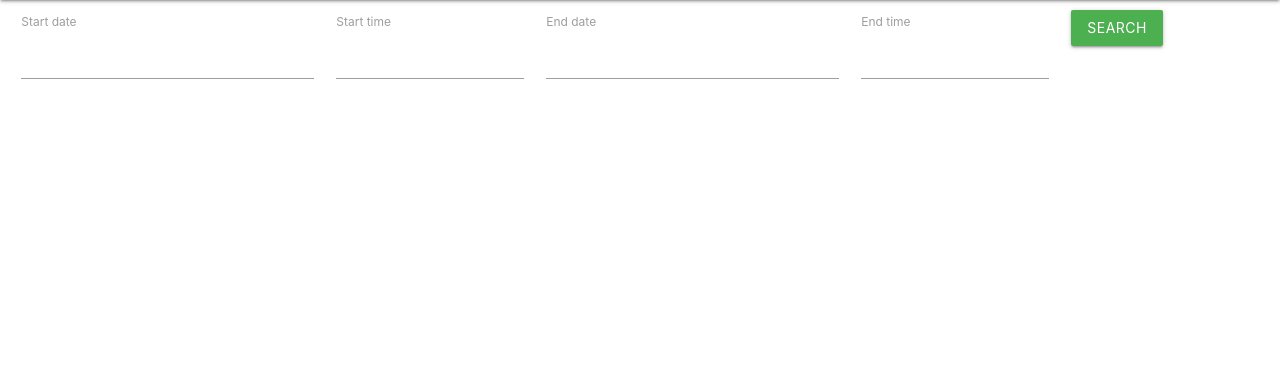
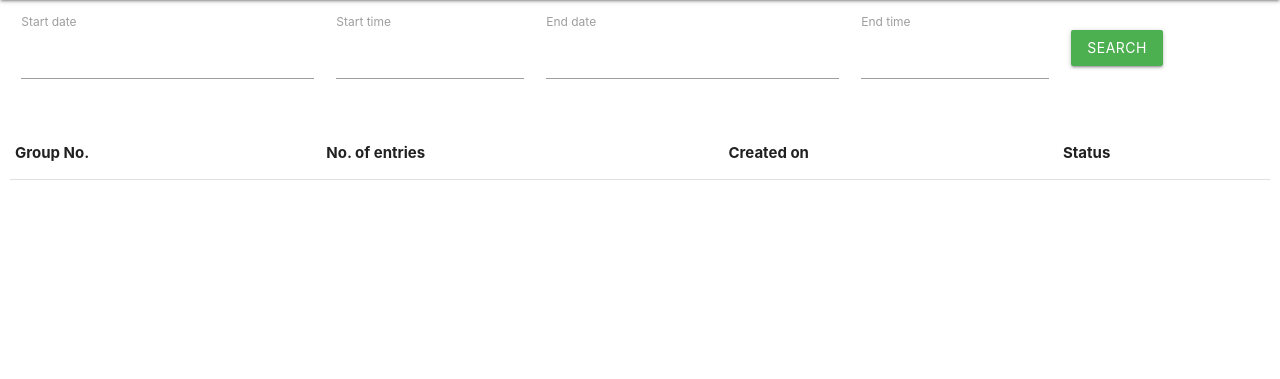
Before and after one commit to shaunak56/Content-Moderation-System, a Django app: page /cms/usage-analysis in a window 1280 px wide. Shown: the part 64-443 px from the top of the page. Run offline with Django 3.2, Linux system fonts and the light colour scheme; lists and menus that the app fills with data are empty; some libraries are stand-ins or nearby versions.

Commit message:
usage analysis integration

```diff
--- a/ContentModerationSystem/CMSApp/templates/CMSApp/base.html
+++ b/ContentModerationSystem/CMSApp/templates/CMSApp/base.html
@@ -78,7 +78,7 @@
               <a href="{% url 'profile-page' %}" class="collapsible-header"><i class="material-icons red-text">person</i> Profile</a>
             </li>
             <li>
-              <a href="javascript:void(0)" class="collapsible-header"><i class="material-icons red-text">data_usage</i> Statistics</a>
+              <a href="{% url 'usage-analysis-page' %}" class="collapsible-header"><i class="material-icons red-text">data_usage</i> Statistics</a>
             </li>
             <li>
               <a href="javascript:void(0)" class="collapsible-header"><i class="material-icons red-text">payments</i> Billing</a>
--- a/ContentModerationSystem/CMSApp/templates/CMSApp/usage_analysis.html
+++ b/ContentModerationSystem/CMSApp/templates/CMSApp/usage_analysis.html
@@ -5,28 +5,51 @@
 <div class="row" style="padding: 10px">
     <div class="col s3">
         <label for="start-date">Start date</label>
-        <input type="text" id="start-date" value="{{ start_date }}" class="datepicker">
+        <input type="text" id="start-date" value="{{ start_date|date:'d/m/Y' }}" class="datepicker">
     </div>
     <div class="col s2">
         <label for="start-time">Start time</label>
-        <input type="text" id="start-time" value="{{ start_time }}" class="timepicker">
+        <input type="text" id="start-time" value="{{ start_date|date:'H:i' }}" class="timepicker">
     </div>
     <div class="col s3">
         <label for="end-date">End date</label>
-        <input type="text" id="end-date" value="{{ end_date }}" class="datepicker">
+        <input type="text" id="end-date" value="{{ end_date|date:'d/m/Y' }}" class="datepicker">
     </div>
     <div class="col s2">
         <label for="end-time">End time</label>
-        <input type="text" id="end-time" value="{{ end_time }}" class="timepicker">
+        <input type="text" id="end-time" value="{{ end_date|date:'H:i' }}" class="timepicker">
     </div>
-    <div class="col s2">
+    <div class="col s2" style="padding-top: 20px">
         <a class="btn green white-text" href="javascript:void(0)" onclick="search_in_range()">Search</a>
     </div>
 </div>
 
+<div class="row" style="padding: 10px">
+    <table id="table-content-groups">
+        <thead>
+            <tr>
+                <th>Group No.</th>
+                <th>No. of entries</th>
+                <th>Created on</th>
+                <th>Status</th>
+            </tr>
+        </thead>
+        <tbody id="tbody-content-groups">
+
+        </tbody>
+    </table>
+</div>
+
 <script>
 
-    $(document).ready(function(){
+function search_in_range() {
+    start_date = $('#start-date').val().replaceAll('/','-')+"-"+$('#start-time').val().replace(':','-');
+    end_date = $('#end-date').val().replaceAll('/','-')+"-"+$('#end-time').val().replace(':','-');
+    window.location = "{% url 'usage-analysis-page' %}" + "?start_date="+start_date+"&end_date="+end_date;
+}
+
+
+$(document).ready(function(){
         start_date = -1;
         start_time = -1;
         end_date = -1;
@@ -44,7 +67,7 @@
             end_time = $('#end-time').val();
         }
         $.ajax({
-            url:"{% url 'usage-analysis-page' %}",
+            url:"{% url 'usage-analysis-API' %}",
             type:"GET",
             data:{
                 start_date:start_date,
@@ -52,7 +75,32 @@
                 end_date: end_date,
                 end_time: end_time
             },
-
+            success: function(response, status, xhr) {
+                if (xhr.status == 200) {
+                    tbody_html = "";
+                    for(let i=0; i<response['content_group_objects'].length; i++){
+                        row = response['content_group_objects'][i];
+                        tbody_html+='<tr>\
+                                        <td>'+row['uuid']+'</td>\
+                                        <td>'+row['entries']+'</td>\
+                                        <td>'+row['created_on']+'</td>\
+                                        <td>'+row['status']+'</td>\
+                                     </tr>'
+                    }
+                    $('#tbody-content-groups').html(tbody_html);
+                    $('#table-content-groups').DataTable({
+                        "bLengthChange": false,
+                        "iDisplayLength": 20,
+                        "pageLength": 20
+                    });
+                }
+                else{
+                    showToast("Internal server error");
+                }
+            },
+            error: function(xhr, textstatus, errorthrown) {
+                console.log("Please report this error: " + errorthrown + xhr.status + xhr.responseText);
+            }
         })
     });
 </script>
--- a/ContentModerationSystem/CMSApp/views.py
+++ b/ContentModerationSystem/CMSApp/views.py
@@ -1,8 +1,10 @@
 from django.shortcuts import render
 from rest_framework.response import Response
 from rest_framework.authentication import SessionAuthentication, \
-	BasicAuthentication
+    BasicAuthentication
 from rest_framework.views import APIView
+from django.utils import timezone
+
 from CMSApp.models import *
 from .constants import *
 
@@ -10,12 +12,11 @@ from ContentModerationSystem import settings
 from django.contrib.auth import authenticate, login, logout
 from django.contrib.auth.decorators import login_required
 
-
-from django.http import HttpResponse, HttpResponseRedirect,HttpResponseNotFound
+from django.http import HttpResponse, HttpResponseRedirect, HttpResponseNotFound
 
 import json
 import uuid
-from datetime import datetime,time,date,timedelta
+from datetime import datetime, time, date, timedelta
 from calendar import monthrange
 
 from django.utils.timezone import localtime
@@ -23,20 +24,21 @@ from django.utils.timezone import localtime
 from .serializers import UserProfileSerializer
 from rest_framework.permissions import AllowAny, IsAuthenticated
 from rest_framework.status import (HTTP_200_OK,
-								   HTTP_202_ACCEPTED,
-								   HTTP_208_ALREADY_REPORTED,
-								   HTTP_400_BAD_REQUEST,
-								   HTTP_412_PRECONDITION_FAILED,
-								   HTTP_409_CONFLICT,
-								   HTTP_401_UNAUTHORIZED,
-								   HTTP_404_NOT_FOUND)
-
+                                   HTTP_202_ACCEPTED,
+                                   HTTP_208_ALREADY_REPORTED,
+                                   HTTP_400_BAD_REQUEST,
+                                   HTTP_412_PRECONDITION_FAILED,
+                                   HTTP_409_CONFLICT,
+                                   HTTP_401_UNAUTHORIZED,
+                                   HTTP_404_NOT_FOUND)
 
 import logging
 import sys
+
 logging.basicConfig(level=logging.INFO)
 logger = logging.getLogger(__name__)
 import traceback
+
 
 # 400 Bad Request
 # 401 Unauthorized
@@ -50,232 +52,234 @@ import traceback
 # CLASSES BELOW
 
 def LoginPage(request):
+    context = {}
+    context["tier_objs"] = Tier.objects.all()
 
-	context = {}
-	context["tier_objs"] = Tier.objects.all()
+    return render(request, 'CMSApp/login.html', context)
 
-	return render(request,'CMSApp/login.html',context)
 
 def SignupPage(request):
+    context = {}
+    context["tier_objs"] = Tier.objects.all()
 
-	context = {}
-	context["tier_objs"] = Tier.objects.all()
+    return render(request, 'CMSApp/login.html')
 
-	return render(request,'CMSApp/login.html')
 
 @login_required(login_url='/login/')
 def ProfilePage(request):
-	context = {
-		'user_obj': request.user,
-		'tier_objs': Tier.objects.all()
-	}
-	return render(request, 'CMSApp/profile.html', context)
+    context = {
+        'user_obj': request.user,
+        'tier_objs': Tier.objects.all()
+    }
+    return render(request, 'CMSApp/profile.html', context)
+
 
 @login_required(login_url='/login/')
 def UsageAnalysisPage(request):
-	return render(request, 'CMSApp/usage-analysis.html')
+    return render(request, 'CMSApp/usage-analysis.html')
+
 
 # LOGGER
 
 def error():
-	exc_type, exc_value, exc_traceback = sys.exc_info()
-	print("\nLINE = :", exc_traceback.tb_lineno)
-	formatted_lines = traceback.format_exc().splitlines()
-	print("ERROR = ", formatted_lines[-1],end="\n")
+    exc_type, exc_value, exc_traceback = sys.exc_info()
+    print("\nLINE = :", exc_traceback.tb_lineno)
+    formatted_lines = traceback.format_exc().splitlines()
+    print("ERROR = ", formatted_lines[-1], end="\n")
+
 
 # API SECTION BELOW
 
 class LoginAPI(APIView):
+    authentication_classes = (BasicAuthentication,)
 
-	authentication_classes = (BasicAuthentication,)
+    def post(self, request, *args, **kwargs):
 
-	def post(self, request, *args, **kwargs):
+        response = {}
+        response["status"] = 500
 
-		response = {}
-		response["status"] = 500
+        try:
+            data = request.data
 
-		try:
-			data = request.data
+            user = authenticate(username=data['username'], password=data['password'])
+            print(user, data)
+            if (user is not None):
+                response['status'] = 200
+                login(request, user)
+            else:
+                response['status'] = 401
 
-			user = authenticate(username=data['username'], password=data['password'])
-			print(user, data)
-			if(user is not None):
-				response['status'] = 200
-				login(request, user)
-			else:
-				response['status'] = 401
+        except Exception as e:
+            error()
+            print("ERROR IN LoginAPI", str(e))
 
-		except Exception as e:
-			error()
-			print("ERROR IN LoginAPI", str(e))
-
-		return Response(data=response)
+        return Response(data=response)
 
 
 class SignupAPI(APIView):
+    authentication_classes = (BasicAuthentication,)
 
-	authentication_classes = (BasicAuthentication,)
+    def post(self, request, *args, **kwargs):
+        response = {}
+        response["status"] = 500
 
-	def post(self, request, *args, **kwargs):
-		response = {}
-		response["status"] = 500
+        try:
+            data = request.data
+            print(data)
+            tier_pk = data["tier_pk"]
+            first_name = data["first_name"]
+            last_name = data["last_name"]
+            username = data["username"]
+            password = data["password"]
+            email = data["email"]
 
-		try:
-			data = request.data
-			print(data)
-			tier_pk = data["tier_pk"]
-			first_name = data["first_name"]
-			last_name = data["last_name"]
-			username = data["username"]
-			password = data["password"]
-			email = data["email"]
+            if (User.objects.filter(username=username).exists()):
+                response['status'] = 409
+            else:
+                try:
+                    tier = Tier.objects.get(pk=tier_pk)
 
-			if(User.objects.filter(username=username).exists()):
-				response['status']  = 409
-			else:
-				try:
-					tier = Tier.objects.get(pk=tier_pk)
+                    user = User.objects.create(
+                        username=username,
+                        email=email,
+                        tier=tier,
+                        first_name=first_name,
+                        last_name=last_name)
+                    user.set_password(password)
+                    user.save()
+                    response['status'] = 202
 
-					user = User.objects.create(
-						username=username,
-						email=email,
-						tier=tier,
-						first_name=first_name,
-						last_name=last_name)
-					user.set_password(password)
-					user.save()
-					response['status'] = 202
+                except Exception as e:
+                    error()
+                    response['status'] = 400
 
-				except Exception as e:
-					error()
-					response['status'] = 400
+        except Exception as e:
+            error()
+            print("ERROR IN SignupAPI", str(e))
 
-		except Exception as e:
-			error()
-			print("ERROR IN SignupAPI", str(e))
-
-		return Response(data=response)
+        return Response(data=response)
 
 
 class UserProfileAPI(APIView):
-	permission_classes = [IsAuthenticated,]
+    permission_classes = [IsAuthenticated, ]
 
-	def get(self, request, *args, **kwargs):
-		response = {}
-		try:
-			data = request.data
-			user = request.user
-			response["data"] = UserProfileSerializer(user,context={'request':request}).data
-		except Exception as e:
-			error()
-			print("ERROR IN = Validate_TokenAPI", str(e))
-			return Response(data=response,status = HTTP_401_UNAUTHORIZED)
+    def get(self, request, *args, **kwargs):
+        response = {}
+        try:
+            data = request.data
+            user = request.user
+            response["data"] = UserProfileSerializer(user, context={'request': request}).data
+        except Exception as e:
+            error()
+            print("ERROR IN = Validate_TokenAPI", str(e))
+            return Response(data=response, status=HTTP_401_UNAUTHORIZED)
 
-		return Response(data=response,status = HTTP_200_OK)
+        return Response(data=response, status=HTTP_200_OK)
 
-	def patch(self, request, *args, **kwargs):
-		response = {}
+    def patch(self, request, *args, **kwargs):
+        response = {}
 
-		try:
-			data = request.data
-			user = request.user
-			serializer = UserProfileSerializer(user, data=request.data, partial=True,context={'request':request}) # set partial=True to update a data partially
-			if serializer.is_valid():
-				serializer.save()
-			else:
-				response["details"]=serializer.errors
-				return Response(data=response, status = HTTP_409_CONFLICT)
-		except Exception as e:
-			error()
-			print("ERROR IN = Validate_TokenAPI", str(e))
-			return Response(data=response, status = HTTP_401_UNAUTHORIZED)
+        try:
+            data = request.data
+            user = request.user
+            serializer = UserProfileSerializer(user, data=request.data, partial=True, context={
+                'request': request})  # set partial=True to update a data partially
+            if serializer.is_valid():
+                serializer.save()
+            else:
+                response["details"] = serializer.errors
+                return Response(data=response, status=HTTP_409_CONFLICT)
+        except Exception as e:
+            error()
+            print("ERROR IN = Validate_TokenAPI", str(e))
+            return Response(data=response, status=HTTP_401_UNAUTHORIZED)
 
-		return Response(data=response, status=HTTP_200_OK)
+        return Response(data=response, status=HTTP_200_OK)
 
 
 def UsageAnalysisPage(request):
+    start_time = ""
+    end_time = ""
 
-	start_time = ""
-	end_time = ""
+    try:
+        start_date = datetime.strptime(request.GET['start_date'], "%d-%m-%Y-%H-%M")
+    except:
+        start_date = ""
 
-	try:
-		start_date = datetime.strptime(request.GET['start_date'], "%d-%m-%Y-%H-%M")
-	except:
-		start_date = ""
+    try:
+        end_date = datetime.strptime(request.GET['end_date'], "%d-%m-%Y-%H-%M")
+    except:
+        end_date = ""
 
-	try:
-		end_date = datetime.strptime(request.GET['end_date'], "%d-%m-%Y-%H-%M")
-	except:
-		end_date = ""
+    context = {
+        'start_date': start_date,
+        'end_date': end_date,
+        'start_time': start_time,
+        'end_time': end_time
+    }
 
-	context = {
-		'start_date': start_date,
-		'end_date': end_date,
-		'start_time': start_time,
-		'end_time': end_time
-	}
-
-	return render(request, 'CMSApp/usage_analysis.html', context)
+    return render(request, 'CMSApp/usage_analysis.html', context)
 
 
 class UsageAnalysisAPI(APIView):
-	permission_classes = [IsAuthenticated,]
+    permission_classes = [IsAuthenticated, ]
 
-	def get(self, request, *args, **kwargs):
-		response = {}
-		try:
-			data = request.data
-			user = request.user
+    def get(self, request, *args, **kwargs):
+        response = {}
+        try:
+            data = request.data
+            user = request.user
+            print(request.GET)
+            request.GET.get('start_date', '-1')
+            request.GET.get('end_date', '-1')
 
-			request.GET.get('start_date', '-1')
-			request.GET.get('end_date', '-1')
+            content_group_objects = ContentGroup.objects.none()
 
-			content_group_objects = ContentGroup.objects.none()
+            start_date_time = None
+            end_date_time = None
 
-			start_date_time = None
-			end_date_time = None
+            try:
+                start_date_time = datetime.strptime(request.GET['start_date'] + "-" + request.GET['start_time'],
+                                                    "%d/%m/%Y-%H:%M")-timedelta(hours=5, minutes=30)
+            except:
+                pass
 
-			try:
-				start_date_time = datetime.strptime(request.GET['start_date']+"-"+request.GET['start_time'],"%d-%m-%Y-%H-%M")
-			except:
-				pass
+            try:
+                end_date_time = datetime.strptime(request.GET['end_date'] + "-" + request.GET['end_time'],
+                                                  "%d/%m/%Y-%H:%M")-timedelta(hours=5, minutes=30)
+            except:
+                pass
+            print(start_date_time, end_date_time)
+            try:
+                content_group_objects = ContentGroup.objects.filter(user=user)
 
-			try:
-				end_date_time = datetime.strptime(request.GET['end_date']+"-"+request.GET['end_time'],"%d-%m-%Y-%H-%M")
-			except:
-				pass
+                if start_date_time is None and end_date_time is None:
+                    content_group_objects = content_group_objects.filter(
+                        created_on__gte=timezone.now() - timedelta(hours=1))
+                else:
+                    try:
+                        content_group_objects = content_group_objects.filter(created_on__gte=start_date_time)
+                    except:
+                        pass
+                    try:
+                        content_group_objects = content_group_objects.filter(created_on__lte=end_date_time)
+                    except:
+                        pass
+            except:
+                content_group_objects = None
 
-			try:
-				content_group_objects = ContentGroup.objects.filter(user=user)
+            response["content_group_objects"] = []
 
-				if(start_date_time == None and end_date_time == None):
-					content_group_objects = content_group_objects[:-1]
-				else:
-					try:
-						content_group_objects = content_group_objects.filter(created_on__gte=start_date_time)
-					except:
-						pass
-					try:
-						content_group_objects = content_group_objects.filter(created_on__lte=end_date_time)
-					except:
-						pass
-			except:
-					content_group_objects = None
+            for content_group_object in content_group_objects:
+                temp = {"created_on": (content_group_object.created_on+timedelta(hours=5, minutes=30)).strftime("%d-%m-%Y %H:%M"), "uuid": content_group_object.uuid,
+                        "status": report_status_choices_dict[content_group_object.report_status],
+                        "entries": content_group_object.content_set.count()}
 
-			response["content_group_objects"] = []
+                response["content_group_objects"].append(temp)
 
-			for content_group_object in content_group_objects:
+        except Exception as e:
+            error()
+            print("ERROR IN UsageAnalysisAPI", str(e))
+            return Response(data=response, status=HTTP_401_UNAUTHORIZED)
 
-				temp = {}
-				temp["created_on"] = content_group_object.created_on
-				temp["uuid"] = content_group_object.uuid
-				temp["status"] = report_status_choices_dict[content_group_object.report_status]
-
-				response["content_group_objects"].append(temp)
-
-		except Exception as e:
-			error()
-			print("ERROR IN UsageAnalysisAPI", str(e))
-			return Response(data=response,status = HTTP_401_UNAUTHORIZED)
-
-		return Response(data=response,status = HTTP_200_OK)
+        return Response(data=response, status=HTTP_200_OK)
```
